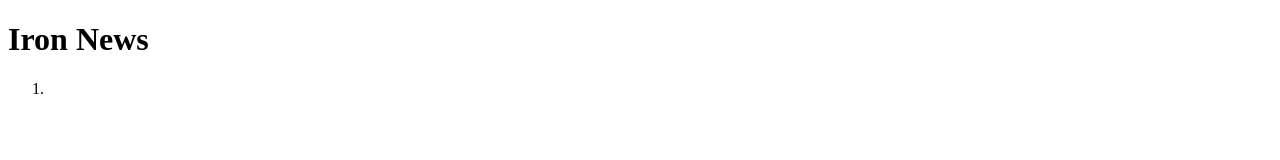
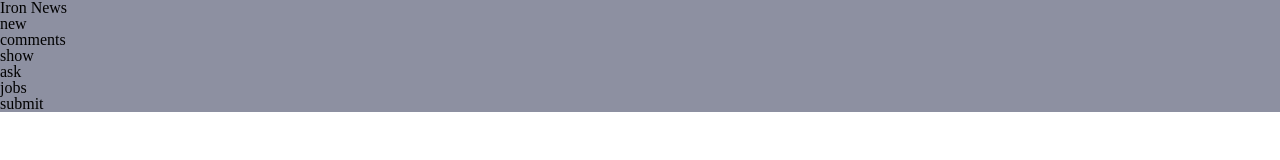
Before and after one commit to Thwipshot/IronNews, a plain HTML site: page index.html in a window 1280 px wide. Drawn offline with Linux system fonts and the light colour scheme.

Commit message:
made a minor tweak to the CSS styling on the page

```diff
--- a/index.css
+++ b/index.css
@@ -0,0 +1,52 @@
+/* http://meyerweb.com/eric/tools/css/reset/
+   v2.0 | 20110126
+   License: none (public domain)
+*/
+
+html, body, div, span, applet, object, iframe,
+h1, h2, h3, h4, h5, h6, p, blockquote, pre,
+a, abbr, acronym, address, big, cite, code,
+del, dfn, em, img, ins, kbd, q, s, samp,
+small, strike, strong, sub, sup, tt, var,
+b, u, i, center,
+dl, dt, dd, ol, ul, li,
+fieldset, form, label, legend,
+table, caption, tbody, tfoot, thead, tr, th, td,
+article, aside, canvas, details, embed,
+figure, figcaption, footer, header, hgroup,
+menu, nav, output, ruby, section, summary,
+time, mark, audio, video {
+	margin: 0;
+	padding: 0;
+	border: 0;
+	font-size: 100%;
+	font: inherit;
+	vertical-align: baseline;
+}
+/* HTML5 display-role reset for older browsers */
+article, aside, details, figcaption, figure,
+footer, header, hgroup, menu, nav, section {
+	display: block;
+}
+body {
+	line-height: 1;
+}
+ol, ul {
+	list-style: none;
+}
+blockquote, q {
+	quotes: none;
+}
+blockquote:before, blockquote:after,
+q:before, q:after {
+	content: '';
+	content: none;
+}
+table {
+	border-collapse: collapse;
+	border-spacing: 0;
+}
+
+header {
+  background-color: #8D90A1;
+}
--- a/index.html
+++ b/index.html
@@ -1,9 +1,18 @@
 <!DOCTYPE html>
 <html>
+  <head>
+    <link rel="stylesheet" href="index.css"/>
+  </head>
   <body>
     <header>
       <h1>Iron News</h1>
       <ul class="navigation">
+        <li>new</li>
+        <li>comments</li>
+        <li>show</li>
+        <li>ask</li>
+        <li>jobs</li>
+        <li>submit</li>
       </ul>
     </header>
     <ol>
```
